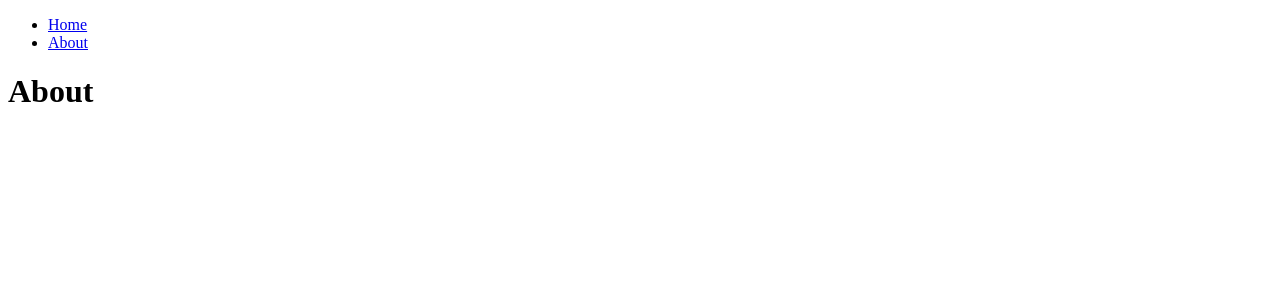
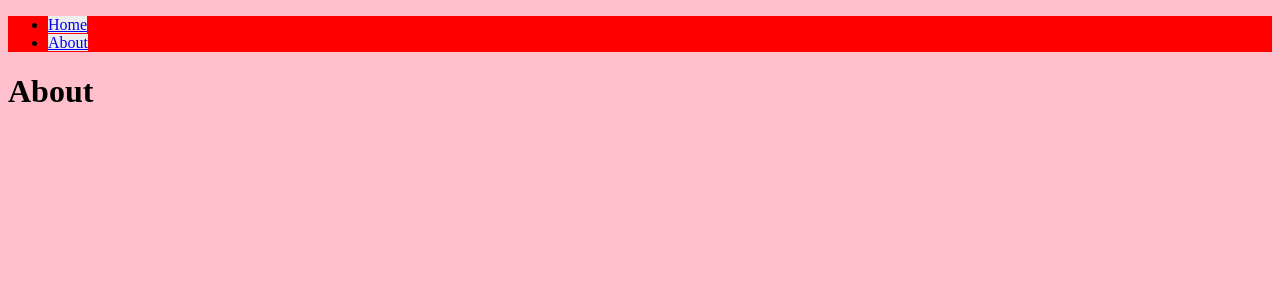
Before and after one commit to qvil-playground/nomad-store, a Next.js app: page /about in a window 1280 px wide. Shown: the top 300 px of the page. Built offline with nearby package versions, Linux system fonts and the light colour scheme.

Commit message:
#1.10 Styles in NextJS - Global, Scope, Object

```diff
--- a/components/Header.js
+++ b/components/Header.js
@@ -1,7 +1,11 @@
 import Link from "next/link";
 
+const headerStyles = {
+  backgroundColor: "red"
+};
+
 export default () => (
-  <header>
+  <header style={headerStyles}>
     <nav>
       <ul>
         <li>
@@ -16,5 +20,15 @@ export default () => (
         </li>
       </ul>
     </nav>
+    <style jsx>{`
+      a {
+        background-color: #eee;
+      }
+    `}</style>
+    <style jsx global>{`
+      body {
+        background-color: pink;
+      }
+    `}</style>
   </header>
 );
```
